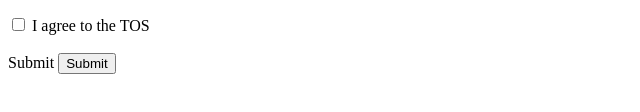
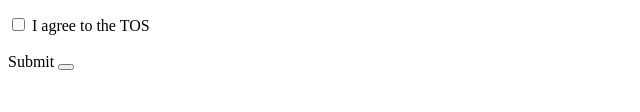
Before and after one commit to acciojob/signup-form-car-dkrishna11, a website: page main.html in a window 1280 px wide. Shown: the part 302-414 px from the top of the page, without its empty margins (0-640 px from the left). Drawn offline with Linux system fonts and the light colour scheme.

Commit message:
created a submission

```diff
--- a/main.html
+++ b/main.html
@@ -52,7 +52,7 @@
 		</label>
 		<br><br>
 		<label for="submit">
-			Submit <input type="submit" name="Submit" id=>
+			Submit <button type="submit" name="submit" id=>
 		</label>
 	</form>
 
```
